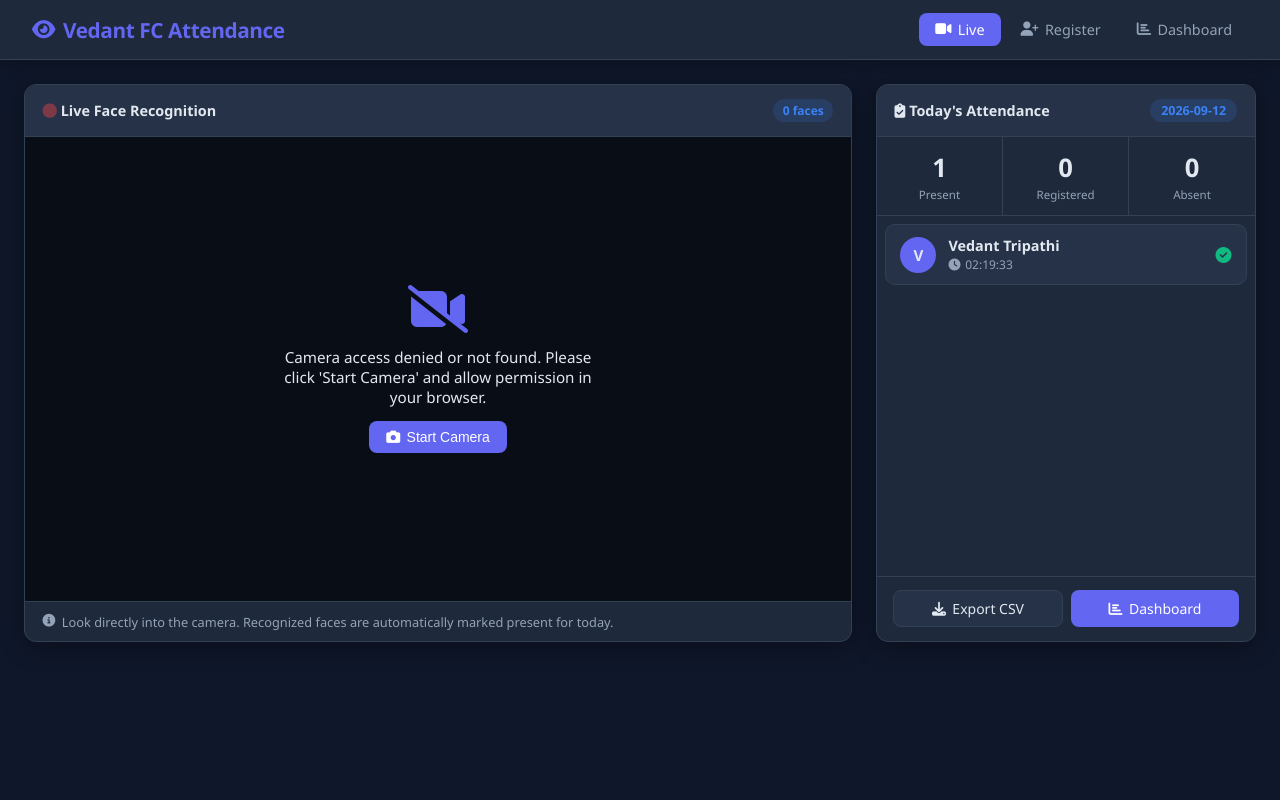
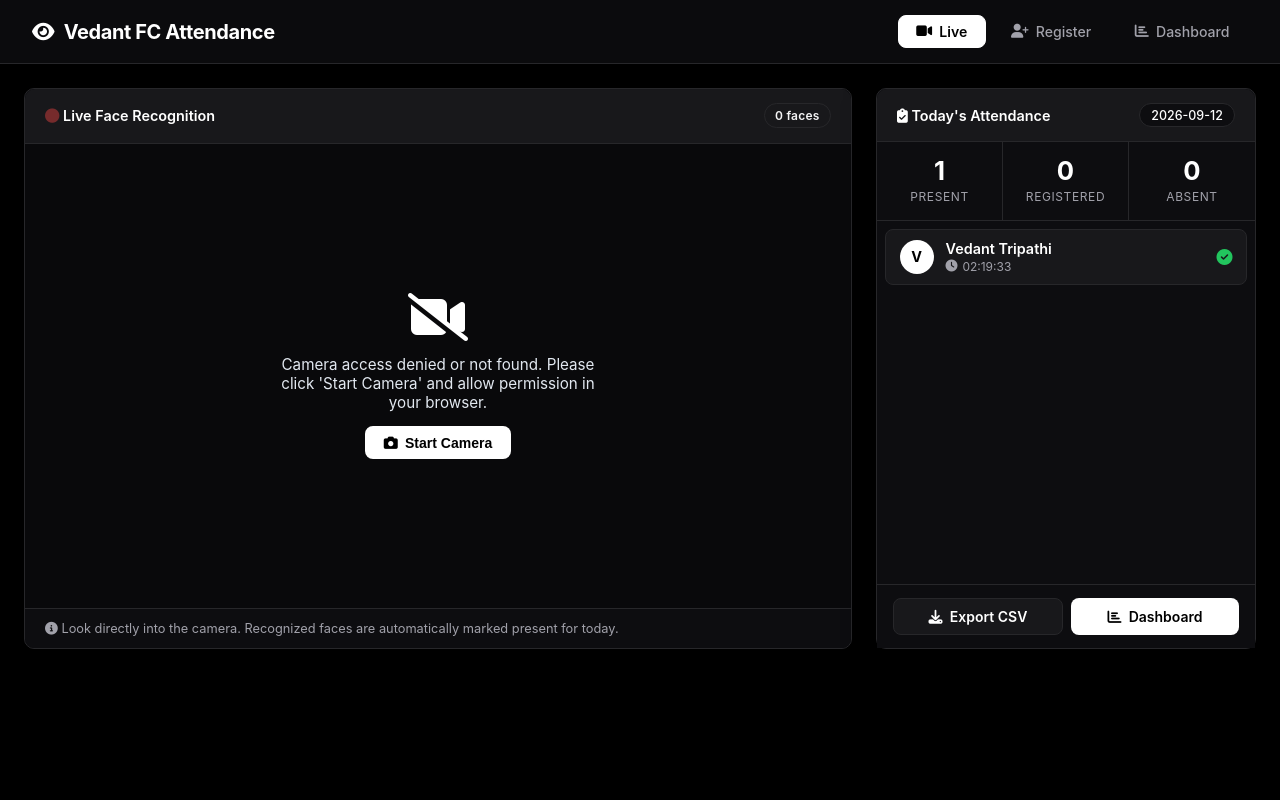
Before and after one commit to VedantT425/face-attendance-system, a Flask app: page / in a window 1280 px wide. Run offline with Flask 3, Linux system fonts and the light colour scheme; data comes from the database, SQL or seed files in the repository; data that the repository does not hold is empty.

Commit message:
style: apply premium sleek monochrome black and white theme across all pages

```diff
--- a/static/css/style.css
+++ b/static/css/style.css
@@ -1,36 +1,40 @@
 /* ═══════════════════════════════════════════════════
-   FaceAttend — Modern Dark Theme
+   Vedant FC Attendance — Modern Monochrome Theme (Black & White)
    ═══════════════════════════════════════════════════ */
 
 /* ── Reset & base ─────────────────────────────────── */
 *, *::before, *::after { box-sizing: border-box; margin: 0; padding: 0; }
 
 :root {
-  --bg:        #0f172a;
-  --surface:   #1e293b;
-  --surface2:  #263248;
-  --border:    #334155;
-  --text:      #e2e8f0;
-  --muted:     #94a3b8;
-  --green:     #10b981;
-  --green-dim: rgba(16,185,129,0.15);
-  --red:       #ef4444;
-  --red-dim:   rgba(239,68,68,0.15);
-  --blue:      #3b82f6;
-  --blue-dim:  rgba(59,130,246,0.15);
-  --purple:    #8b5cf6;
-  --purple-dim:rgba(139,92,246,0.15);
-  --accent:    #6366f1;
-  --radius:    12px;
-  --shadow:    0 4px 24px rgba(0,0,0,0.4);
+  --bg:          #000000;
+  --surface:     #0d0d10;
+  --surface2:    #18181b;
+  --surface3:    #27272a;
+  --border:      #27272a;
+  --border-focus:#52525b;
+  --text:        #ffffff;
+  --text-dim:    #e4e4e7;
+  --muted:       #a1a1aa;
+  --green:       #22c55e;
+  --green-dim:   rgba(34,197,94,0.15);
+  --red:         #ef4444;
+  --red-dim:     rgba(239,68,68,0.15);
+  --blue:        #e4e4e7;
+  --blue-dim:    rgba(255,255,255,0.1);
+  --purple:      #a1a1aa;
+  --purple-dim:  rgba(255,255,255,0.06);
+  --accent:      #ffffff;
+  --radius:      10px;
+  --shadow:      0 8px 30px rgba(0,0,0,0.8);
 }
 
 html { scroll-behavior: smooth; }
 body {
-  font-family: 'Segoe UI', system-ui, sans-serif;
+  font-family: -apple-system, BlinkMacSystemFont, "Segoe UI", Roboto, Helvetica, Arial, sans-serif;
   background: var(--bg);
   color: var(--text);
   min-height: 100vh;
+  -webkit-font-smoothing: antialiased;
 }
 
 a { color: inherit; text-decoration: none; }
@@ -38,7 +42,7 @@ a { color: inherit; text-decoration: none; }
 /* ── Scrollbar ────────────────────────────────────── */
 ::-webkit-scrollbar { width: 6px; }
 ::-webkit-scrollbar-track { background: var(--bg); }
-::-webkit-scrollbar-thumb { background: var(--border); border-radius: 4px; }
+::-webkit-scrollbar-thumb { background: var(--surface3); border-radius: 4px; }
 
 /* ═══════════════════════════════════════════════════
    NAVBAR
@@ -48,41 +52,56 @@ a { color: inherit; text-decoration: none; }
   align-items: center;
   justify-content: space-between;
   padding: 0 2rem;
-  height: 60px;
-  background: var(--surface);
+  height: 64px;
+  background: rgba(13, 13, 16, 0.85);
+  backdrop-filter: blur(12px);
+  -webkit-backdrop-filter: blur(12px);
   border-bottom: 1px solid var(--border);
   position: sticky;
   top: 0;
   z-index: 100;
-  box-shadow: 0 2px 16px rgba(0,0,0,0.3);
 }
 
 .brand {
-  font-size: 1.3rem;
+  font-size: 1.25rem;
   font-weight: 700;
-  color: var(--accent);
+  color: #ffffff;
   display: flex;
   align-items: center;
-  gap: 0.5rem;
+  gap: 0.6rem;
   letter-spacing: -0.02em;
+}
+
+.brand i {
+  color: #ffffff;
 }
 
 .nav-links {
   display: flex;
-  gap: 0.25rem;
+  gap: 0.4rem;
 }
 .nav-links a {
   display: flex;
   align-items: center;
-  gap: 0.4rem;
-  padding: 0.45rem 1rem;
+  gap: 0.45rem;
+  padding: 0.45rem 1.1rem;
   border-radius: 8px;
-  font-size: 0.9rem;
+  font-size: 0.88rem;
+  font-weight: 500;
   color: var(--muted);
-  transition: all 0.2s;
+  transition: all 0.2s ease;
+  border: 1px solid transparent;
 }
-.nav-links a:hover { background: var(--surface2); color: var(--text); }
-.nav-links a.active { background: var(--accent); color: #fff; }
+.nav-links a:hover {
+  background: var(--surface2);
+  color: #ffffff;
+}
+.nav-links a.active {
+  background: #ffffff;
+  color: #000000;
+  font-weight: 600;
+  border-color: #ffffff;
+}
 
 /* ═══════════════════════════════════════════════════
    BUTTONS
@@ -90,46 +109,79 @@ a { color: inherit; text-decoration: none; }
 .btn {
   display: inline-flex;
   align-items: center;
-  gap: 0.4rem;
-  padding: 0.5rem 1.1rem;
+  gap: 0.45rem;
+  padding: 0.55rem 1.2rem;
   border-radius: 8px;
   font-size: 0.875rem;
-  font-weight: 500;
+  font-weight: 600;
   cursor: pointer;
   border: none;
-  transition: all 0.2s;
+  transition: all 0.2s ease;
   text-decoration: none;
 }
-.btn:disabled { opacity: 0.45; cursor: not-allowed; }
-.btn-primary  { background: var(--accent); color: #fff; }
-.btn-primary:hover:not(:disabled) { background: #4f46e5; }
-.btn-success  { background: var(--green);  color: #fff; }
-.btn-success:hover:not(:disabled) { background: #059669; }
-.btn-secondary { background: var(--surface2); color: var(--text); border: 1px solid var(--border); }
-.btn-secondary:hover:not(:disabled) { background: var(--border); }
+.btn:disabled { opacity: 0.4; cursor: not-allowed; }
+.btn-primary  {
+  background: #ffffff;
+  color: #000000;
+}
+.btn-primary:hover:not(:disabled) {
+  background: #e4e4e7;
+  transform: translateY(-1px);
+}
+.btn-success  {
+  background: var(--green);
+  color: #000000;
+  font-weight: 600;
+}
+.btn-success:hover:not(:disabled) {
+  background: #16a34a;
+  color: #ffffff;
+  transform: translateY(-1px);
+}
+.btn-secondary {
+  background: var(--surface2);
+  color: #ffffff;
+  border: 1px solid var(--border);
+}
+.btn-secondary:hover:not(:disabled) {
+  background: var(--surface3);
+  border-color: var(--border-focus);
+}
 
 .btn-icon {
   background: none;
   border: none;
   color: var(--muted);
   cursor: pointer;
-  padding: 0.3rem 0.5rem;
+  padding: 0.35rem 0.55rem;
   border-radius: 6px;
   transition: all 0.2s;
 }
-.btn-icon:hover { background: var(--red-dim); color: var(--red); }
+.btn-icon:hover {
+  background: rgba(239,68,68,0.15);
+  color: var(--red);
+}
 
 /* ═══════════════════════════════════════════════════
    BADGES
    ═══════════════════════════════════════════════════ */
 .badge {
   font-size: 0.75rem;
-  padding: 0.2rem 0.6rem;
+  padding: 0.25rem 0.65rem;
   border-radius: 20px;
   font-weight: 600;
+  letter-spacing: 0.02em;
 }
-.badge-info { background: var(--blue-dim); color: var(--blue); }
-.badge-red  { background: var(--red-dim);  color: var(--red); }
+.badge-info {
+  background: var(--surface2);
+  color: #f4f4f5;
+  border: 1px solid var(--border);
+}
+.badge-red {
+  background: var(--red-dim);
+  color: var(--red);
+  border: 1px solid rgba(239,68,68,0.3);
+}
 
 /* ═══════════════════════════════════════════════════
    PANEL SHARED
@@ -138,7 +190,7 @@ a { color: inherit; text-decoration: none; }
   display: flex;
   align-items: center;
   justify-content: space-between;
-  padding: 0.85rem 1.1rem;
+  padding: 0.9rem 1.25rem;
   background: var(--surface2);
   border-bottom: 1px solid var(--border);
   border-radius: var(--radius) var(--radius) 0 0;
@@ -148,11 +200,12 @@ a { color: inherit; text-decoration: none; }
 
 .date-badge {
   font-size: 0.78rem;
-  background: var(--blue-dim);
-  color: var(--blue);
+  background: var(--surface);
+  color: #ffffff;
+  border: 1px solid var(--border);
   padding: 0.2rem 0.7rem;
   border-radius: 20px;
-  font-weight: 600;
+  font-weight: 500;
 }
 
 .recording-dot {
@@ -213,7 +266,7 @@ a { color: inherit; text-decoration: none; }
   flex-direction: column;
   align-items: center;
   justify-content: center;
-  background: #090d16;
+  background: #09090b;
   z-index: 4;
   padding: 1.5rem;
   text-align: center;
@@ -222,13 +275,11 @@ a { color: inherit; text-decoration: none; }
   display: none !important;
 }
 .camera-hint {
-  padding: 0.65rem 1.1rem;
+  padding: 0.75rem 1.25rem;
   font-size: 0.8rem;
   color: var(--muted);
   border-top: 1px solid var(--border);
-  display: flex;
-  gap: 0.4rem;
-  align-items: center;
+  background: var(--surface);
 }
 
 /* Attendance panel */
@@ -238,74 +289,92 @@ a { color: inherit; text-decoration: none; }
   border-radius: var(--radius);
   display: flex;
   flex-direction: column;
-  overflow: hidden;
   box-shadow: var(--shadow);
 }
 
 /* Stats bar */
 .stats-bar {
   display: grid;
-  grid-template-columns: 1fr 1fr 1fr;
+  grid-template-columns: repeat(3, 1fr);
   border-bottom: 1px solid var(--border);
+  background: var(--surface);
 }
 .stat-item {
+  padding: 1rem 0.8rem;
   text-align: center;
-  padding: 0.85rem 0;
   border-right: 1px solid var(--border);
 }
 .stat-item:last-child { border-right: none; }
 .stat-number {
   font-size: 1.6rem;
   font-weight: 700;
-  color: var(--text);
+  color: #ffffff;
+  line-height: 1;
+  margin-bottom: 0.3rem;
 }
-.stat-label { font-size: 0.72rem; color: var(--muted); margin-top: 0.1rem; }
+.stat-label {
+  font-size: 0.75rem;
+  color: var(--muted);
+  text-transform: uppercase;
+  letter-spacing: 0.05em;
+}
 
 /* Attendance list */
-.att-list-wrapper { flex: 1; overflow-y: auto; max-height: 420px; }
-.att-list { list-style: none; padding: 0.5rem; display: flex; flex-direction: column; gap: 0.4rem; }
-
+.att-list-wrapper {
+  flex: 1;
+  overflow-y: auto;
+  max-height: 420px;
+}
+.att-list {
+  list-style: none;
+  padding: 0.5rem;
+  display: flex;
+  flex-direction: column;
+  gap: 0.4rem;
+}
 .att-item {
   display: flex;
   align-items: center;
   gap: 0.75rem;
-  padding: 0.65rem 0.9rem;
+  padding: 0.65rem 0.85rem;
   background: var(--surface2);
-  border-radius: 10px;
+  border-radius: 8px;
   border: 1px solid var(--border);
-  transition: all 0.3s;
+  transition: all 0.2s;
+}
+.att-item:hover {
+  background: var(--surface3);
+  border-color: var(--border-focus);
 }
 .att-item.att-new {
-  animation: slideIn 0.4s ease, flashGreen 0.8s ease;
-}
-@keyframes slideIn {
-  from { transform: translateX(-12px); opacity: 0; }
-  to   { transform: translateX(0);     opacity: 1; }
+  animation: flashGreen 1.2s ease;
 }
 @keyframes flashGreen {
-  0%   { background: var(--green-dim); border-color: var(--green); }
-  100% { background: var(--surface2);  border-color: var(--border); }
+  0%   { background: rgba(34,197,94,0.3); }
+  100% { background: var(--surface2); }
 }
 
 .att-avatar {
-  width: 36px; height: 36px;
-  background: var(--accent);
+  width: 34px;
+  height: 34px;
   border-radius: 50%;
+  background: #ffffff;
+  color: #000000;
   display: flex;
   align-items: center;
   justify-content: center;
   font-weight: 700;
-  font-size: 0.95rem;
+  font-size: 0.9rem;
   flex-shrink: 0;
 }
-.att-avatar.mini { width: 28px; height: 28px; font-size: 0.8rem; display: inline-flex; margin-right: 0.3rem; }
-.absent-avatar { background: var(--red); }
+.att-avatar.mini { width: 26px; height: 26px; font-size: 0.78rem; display: inline-flex; margin-right: 0.4rem; }
+.absent-avatar { background: var(--surface3); color: var(--red); border: 1px solid var(--border); }
 
 .att-info { flex: 1; display: flex; flex-direction: column; gap: 0.1rem; }
-.att-name { font-size: 0.9rem; font-weight: 600; }
+.att-name { font-size: 0.9rem; font-weight: 600; color: #ffffff; }
 .att-time { font-size: 0.75rem; color: var(--muted); display: flex; align-items: center; gap: 0.3rem; }
 .att-status { color: var(--green); }
-.att-empty { color: var(--muted); padding: 1.5rem; text-align: center; font-size: 0.9rem; }
+.att-empty { color: var(--muted); padding: 2rem; text-align: center; font-size: 0.9rem; }
 
 /* Panel actions */
 .panel-actions {
@@ -313,6 +382,7 @@ a { color: inherit; text-decoration: none; }
   display: flex;
   gap: 0.5rem;
   border-top: 1px solid var(--border);
+  background: var(--surface);
 }
 .panel-actions .btn { flex: 1; justify-content: center; }
 
--- a/templates/index.html
+++ b/templates/index.html
@@ -37,7 +37,7 @@
       <canvas id="camera-overlay" class="camera-overlay-canvas"></canvas>
 
       <div id="camera-placeholder" class="camera-placeholder">
-        <i class="fa-solid fa-video-slash fa-3x" style="color:#6366f1;margin-bottom:14px;"></i>
+        <i class="fa-solid fa-video-slash fa-3x" style="color:#ffffff;margin-bottom:14px;"></i>
         <p id="camera-status-text" style="color:#e2e8f0;font-size:0.95rem;margin-bottom:14px;max-width:320px;">
           Camera access is required for real-time face recognition.
         </p>
--- a/templates/register.html
+++ b/templates/register.html
@@ -33,7 +33,7 @@
         <i class="fa-solid fa-check-circle"></i>
       </div>
       <div id="camera-placeholder" class="camera-placeholder">
-        <i class="fa-solid fa-video-slash fa-3x" style="color:#6366f1;margin-bottom:12px;"></i>
+        <i class="fa-solid fa-video-slash fa-3x" style="color:#ffffff;margin-bottom:12px;"></i>
         <p id="cam-status" style="color:#e2e8f0;font-size:0.95rem;margin-bottom:12px;">Camera permission required.</p>
         <button class="btn btn-primary" onclick="initWebcam()">
           <i class="fa-solid fa-camera"></i> Start Camera
```
Also changed, not shown: other parts of static/css/style.css (+49 -38 lines), templates/dashboard.html (+13 -11 lines).
